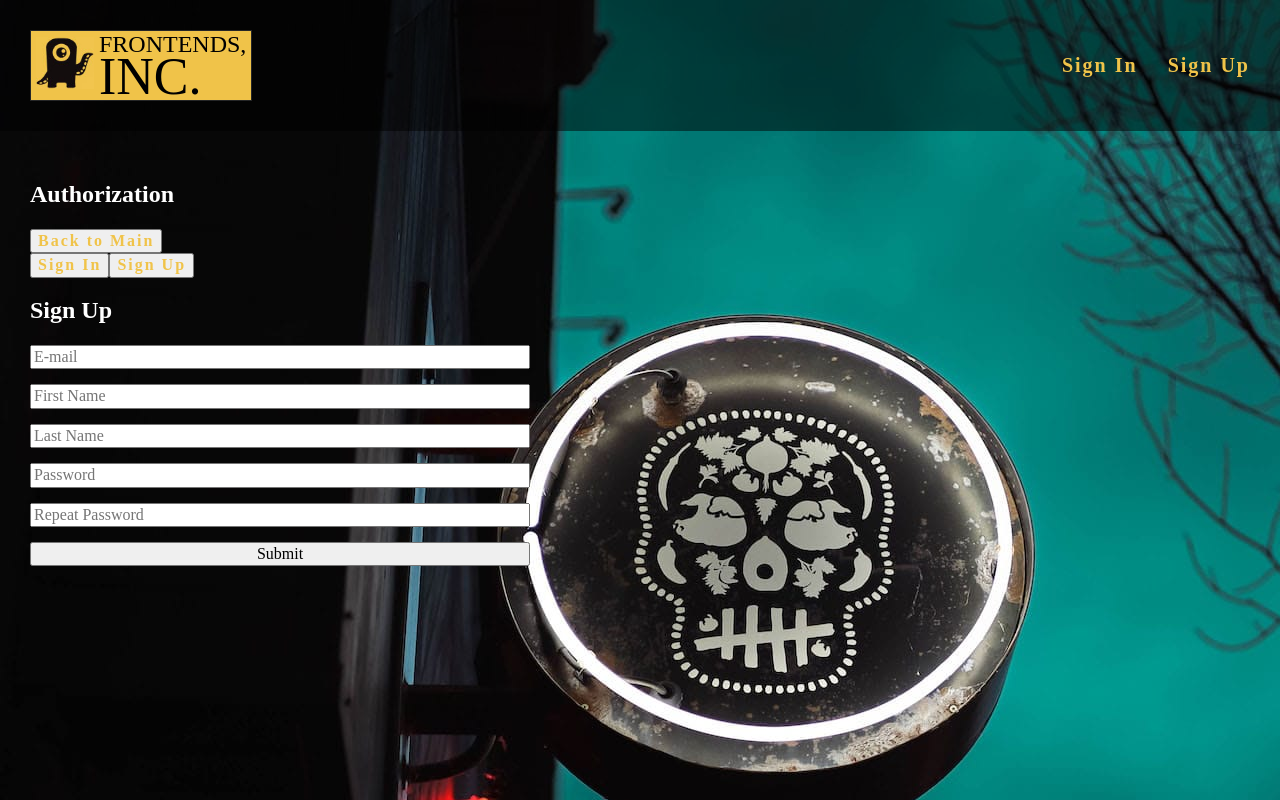
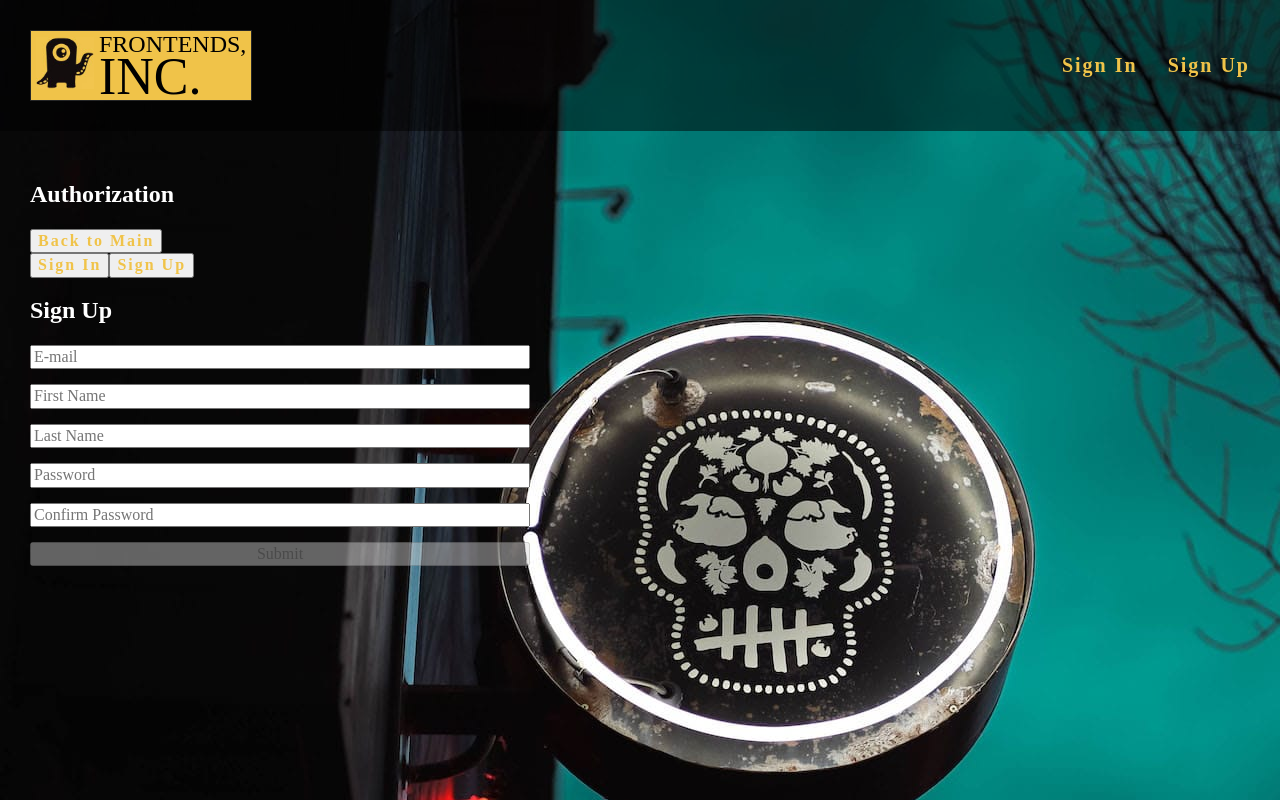
Before and after one commit to maximiloi/eCommerce-Application, a React (Vite) app in the folder monster-shop/: page /auth/register in a window 1280 px wide. Built offline with nearby package versions, Linux system fonts and the light colour scheme; a web font is replaced by a local one.

Commit message:
feat: add validation Sign Up form

```diff
--- a/monster-shop/src/components/FormSignUp/FormSignUp.tsx
+++ b/monster-shop/src/components/FormSignUp/FormSignUp.tsx
@@ -7,19 +7,23 @@ type FormValues = {
   firstName: string;
   lastName: string;
   password: string;
-  repeatPassword: string;
+  confirmPassword: string;
 };
 
 export default function FormSignUp() {
   const {
     register,
     handleSubmit,
-    formState: { errors },
-  } = useForm<FormValues>();
+    formState: { errors, isValid },
+    reset,
+    watch,
+    getValues,
+  } = useForm<FormValues>({ mode: 'onBlur' });
 
-  const onSubmit = (data: FormValues) => console.log(data);
-
-  console.log(errors);
+  const onSubmit = (data: FormValues) => {
+    console.log(data);
+    reset();
+  };
 
   return (
     <form onSubmit={handleSubmit(onSubmit)} className="form">
@@ -27,32 +31,64 @@ export default function FormSignUp() {
         type="text"
         placeholder="E-mail"
         {...register('eMail', {
-          required: true,
-          pattern: /[a-z0-9._%+-]+@[a-z0-9.-]+\.[a-z]{2,4}$/i,
+          required: 'Enter your e-mail, required field',
+          pattern: {
+            value: /[a-z0-9._%+-]+@[a-z0-9.-]+\.[a-z]{2,4}$/i,
+            message: 'Enter e-mail',
+          },
         })}
       />
+      {errors?.eMail && (
+        <span>{errors?.eMail.message || 'Required field'}</span>
+      )}
       <input
         type="text"
         placeholder="First Name"
-        {...register('firstName', { required: true })}
+        {...register('firstName', {
+          required: 'Enter your "First Name", required field',
+        })}
       />
+      {errors?.firstName && (
+        <span>{errors?.firstName.message || 'Required field'}</span>
+      )}
       <input
         type="text"
         placeholder="Last Name"
-        {...register('lastName', { required: false })}
+        {...register('lastName', {
+          required: 'Enter your "Last Name", required field',
+        })}
       />
+      {errors?.lastName && (
+        <span>{errors?.lastName.message || 'Required field'}</span>
+      )}
       <input
         type="password"
         placeholder="Password"
-        {...register('password', { required: true })}
+        {...register('password', {
+          required: 'Password is required',
+          minLength: {
+            value: 6,
+            message: 'Password must have at least 6 characters',
+          },
+        })}
       />
+      {errors?.password && (
+        <span>
+          {errors?.password.message || 'Password must be at least 6 characters'}
+        </span>
+      )}
       <input
         type="password"
-        placeholder="Repeat Password"
-        {...register('repeatPassword', { required: true })}
+        placeholder="Confirm Password"
+        {...register('confirmPassword', {
+          required: 'Confirm Password is required',
+        })}
       />
-
-      <input type="submit" />
+      {watch('confirmPassword') !== watch('password') &&
+      getValues('confirmPassword') ? (
+        <span>Confirm Password not match</span>
+      ) : null}
+      <input type="submit" disabled={!isValid} />
     </form>
   );
 }
```
